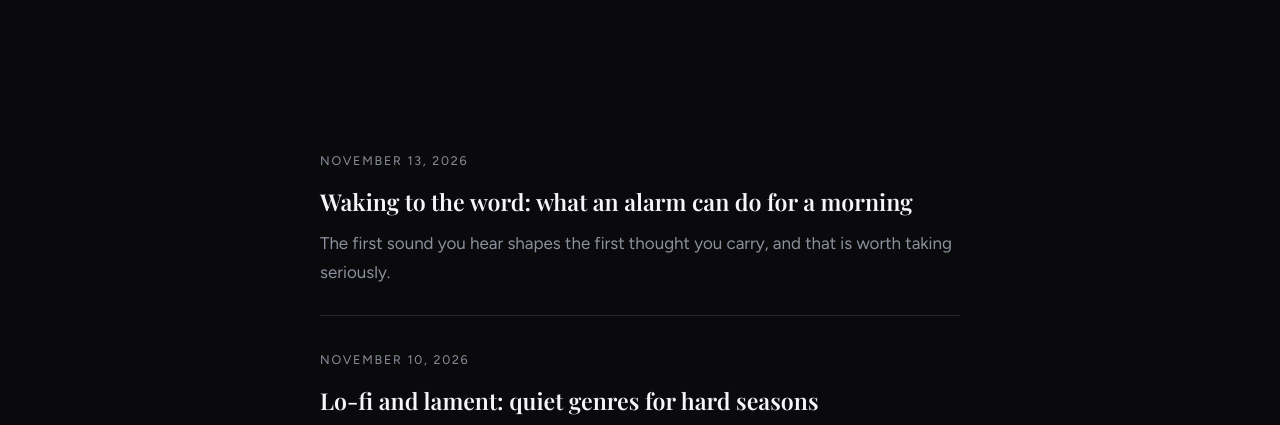
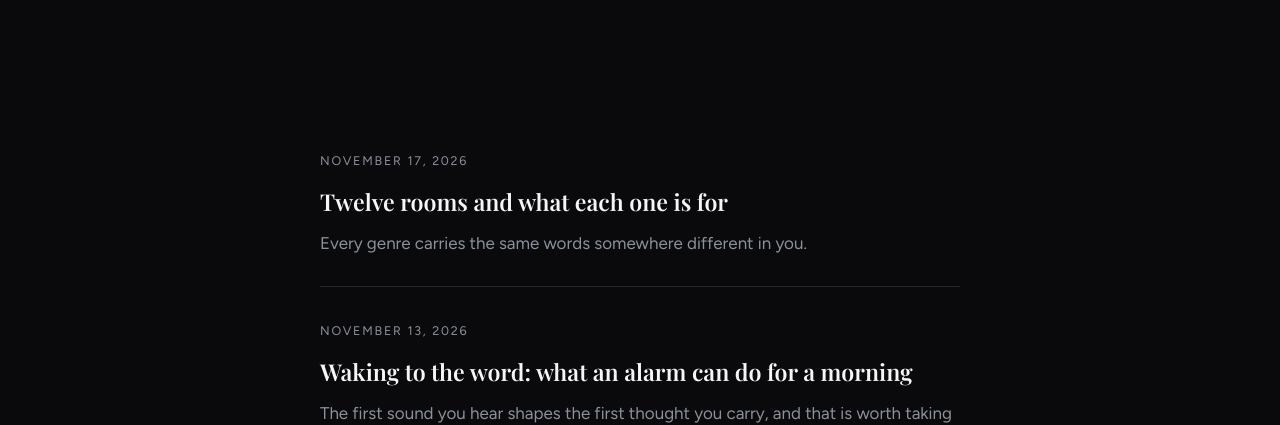
Before and after one commit to amduncanjr-bit/thesaturatedlife.com, a plain HTML site: page blog/index.html in a window 1280 px wide. Shown: the part 352-777 px from the top of the page. Drawn offline with nearby package versions, Linux system fonts and the light colour scheme; a web font is replaced by a local one.

Commit message:
index: twelve-rooms-twelve-genres

```diff
--- a/blog/index.html
+++ b/blog/index.html
@@ -74,6 +74,13 @@ footer a{color:var(--ink2);text-decoration:none}
 </header>
 <main class="prose"><div class="wrap">
   <ul class="bloglist">
+    <li>
+      <a href="/blog/twelve-rooms-twelve-genres/">
+        <span class="bdate">November 17, 2026</span>
+        <h2>Twelve rooms and what each one is for</h2>
+        <p>Every genre carries the same words somewhere different in you.</p>
+      </a>
+    </li>
     <li>
       <a href="/blog/waking-to-the-word-p1b5/">
         <span class="bdate">November 13, 2026</span>
```
